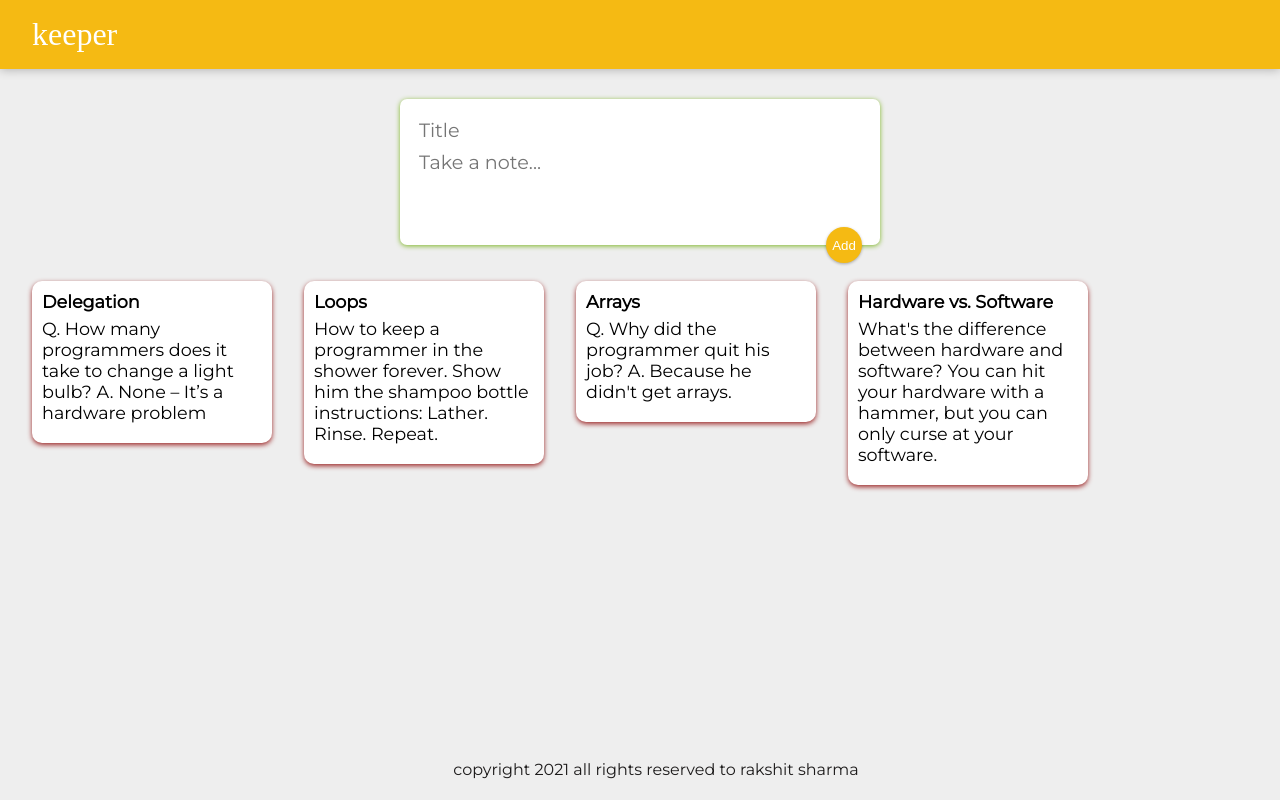
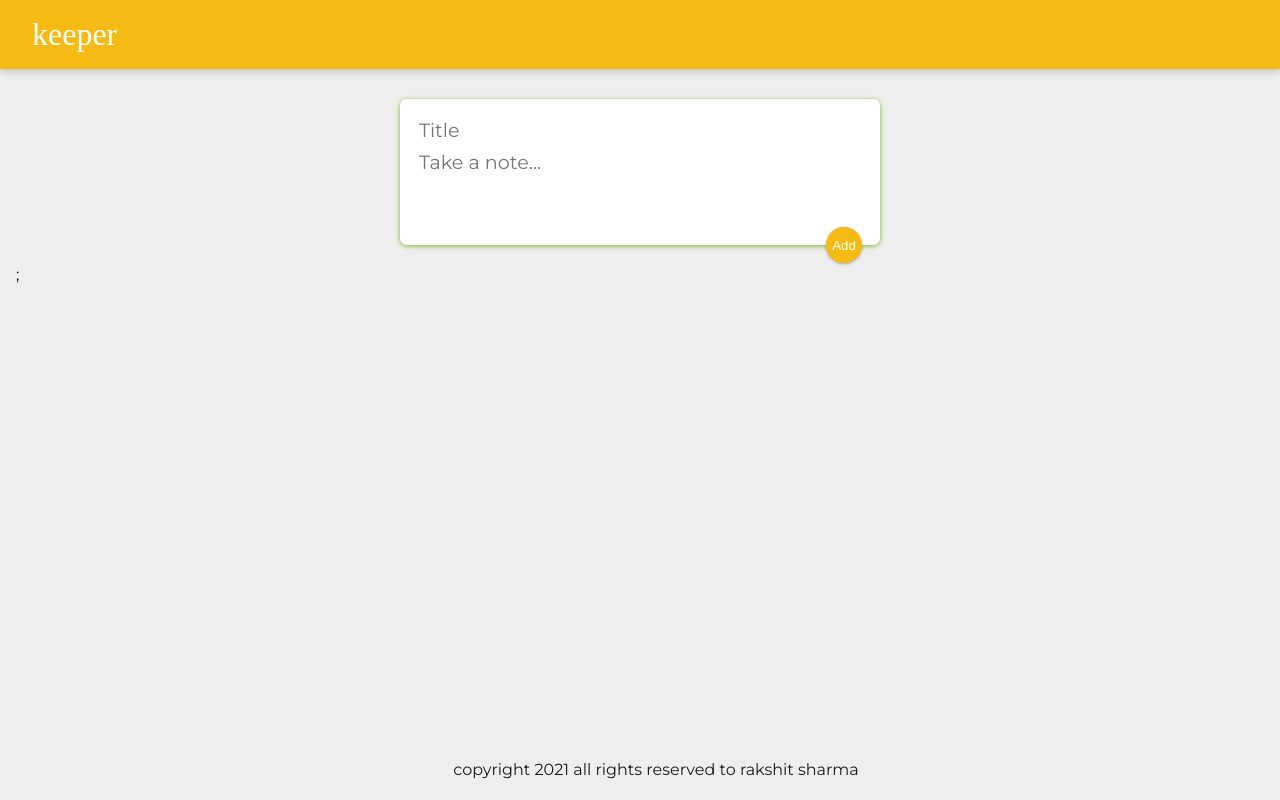
Before and after one commit to rakshitsharmaa/Notes-Keeper, a React (Create React App) app: page / in a window 1280 px wide. Built offline with nearby package versions, Linux system fonts and the light colour scheme; a web font is replaced by a local one.

Commit message:
added dynamic add note feature using destructuring of array props useState hook and changing the state etc

```diff
--- a/src/components/App.jsx
+++ b/src/components/App.jsx
@@ -1,23 +1,34 @@
 import Header from "./Header";
 import Footer from './Footer';
 import Note from './Note';
-import notes from '../notes';
 import CreateArea from "./createArea";
+import { useState } from "react";
+
+
+
 export default function App() {
-  function addNote(note){
-    console.log(note);
+    const [notes,setNotes]=useState([]);
+
+  function addNote(newNote){
+    setNotes(prevNotes=>{
+
+       return[...prevNotes,newNote];
+    });
     }
     return (
         <div>
             <Header/>
-            <CreateArea/>
-            {notes.map((noteItem)=>
-          <Note
-          key={noteItem.key}
-          title={noteItem.title}
-          content={noteItem.content}
-          />
-    )}
+            <CreateArea onAdd= {addNote}/>
+            {notes.map((note)=>{
+                return(
+                    <Note
+                    title={note.title}
+                    content={note.content}
+                    />
+                )
+
+            }
+    )};
             <Footer/>
         </div>
     )
--- a/src/components/Note.jsx
+++ b/src/components/Note.jsx
@@ -6,5 +6,5 @@ export default function Note(props){
             <h1>{props.title}</h1>
             <p>{props.content}</p>
         </div>
-    )
+    );
 }
--- a/src/components/createArea.jsx
+++ b/src/components/createArea.jsx
@@ -1,6 +1,8 @@
 import React from "react";
 import { useState } from "react";
-function CreateArea() {
+
+
+function CreateArea(props) {
     const [note,setNote]= useState(
         { title:"",
         content:""}
@@ -15,7 +17,9 @@ function CreateArea() {
         })
     }
     function submitNote(event){
-         event.preventDefault();
+        props.onAdd(note);
+        event.preventDefault();
+
 
     }
   return (
--- a/src/notes.js
+++ /dev/null
@@ -1,27 +0,0 @@
-const notes = [
-  {
-    key: 1,
-    title: "Delegation",
-    content:
-      "Q. How many programmers does it take to change a light bulb? A. None – It’s a hardware problem"
-  },
-  {
-    key: 2,
-    title: "Loops",
-    content:
-      "How to keep a programmer in the shower forever. Show him the shampoo bottle instructions: Lather. Rinse. Repeat."
-  },
-  {
-    key: 3,
-    title: "Arrays",
-    content:
-      "Q. Why did the programmer quit his job? A. Because he didn't get arrays."
-  },
-  {
-    key: 4,
-    title: "Hardware vs. Software",
-    content:
-      "What's the difference between hardware and software? You can hit your hardware with a hammer, but you can only curse at your software."
-  }
-];
-export default notes;
```
